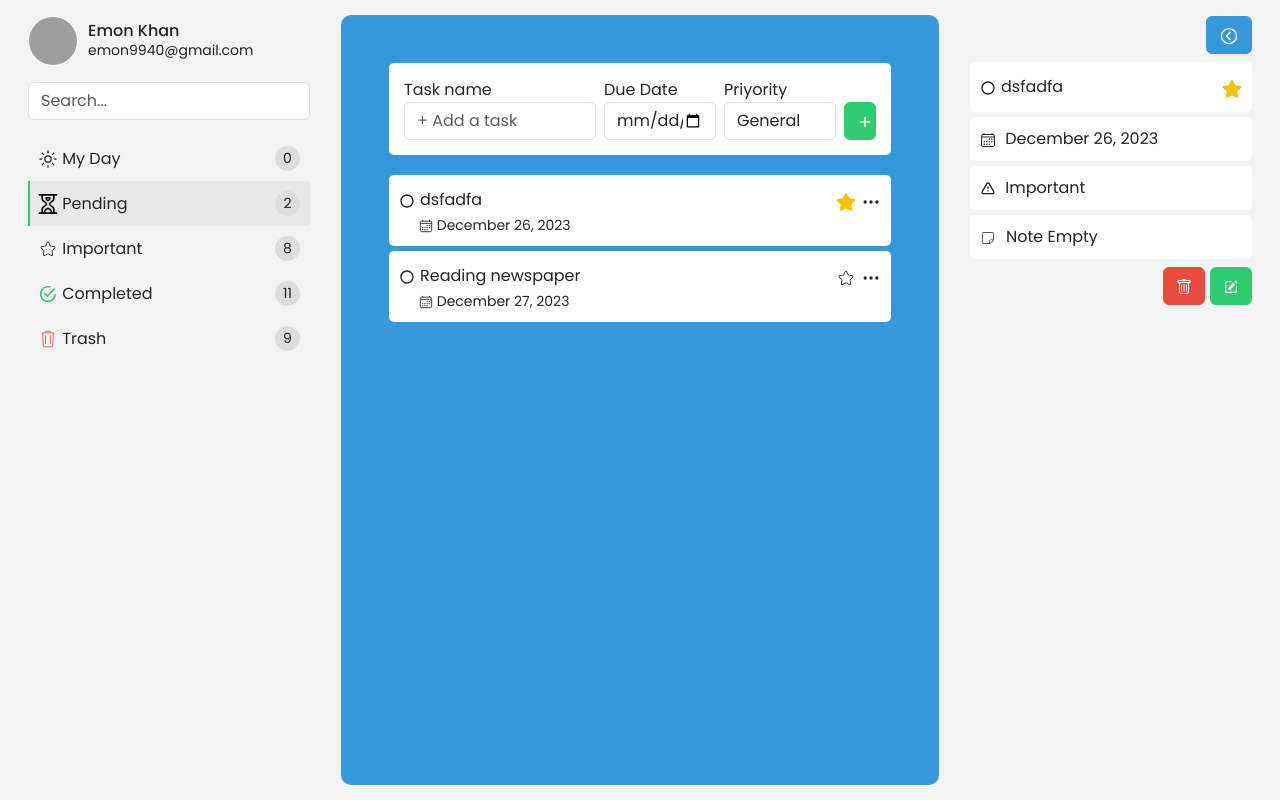
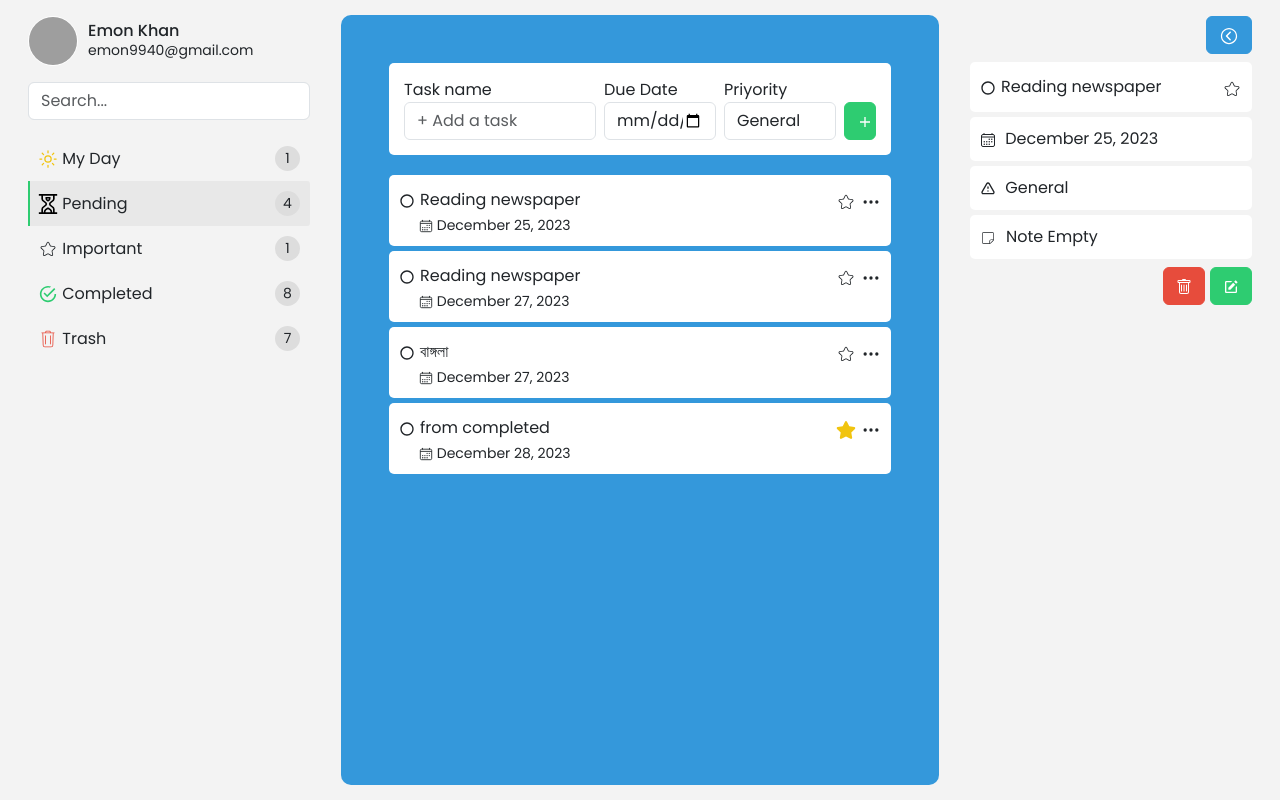
Before and after one commit to codersemon/todo-app-with-json-server, a React (Vite) app: page / in a window 1280 px wide. Both pictures are taken after a click on the element 1185 px from the left and 200 px from the top of the page. Built offline with nearby package versions, Linux system fonts and the light colour scheme; data requests are answered from the project's data file; grey boxes are pictures that could not be loaded.

Commit message:
task single trash, restore & permanent delete added

```diff
--- a/server/db.json
+++ b/server/db.json
@@ -36,7 +36,7 @@
       "task_name": "Reading newspaper",
       "due_date": "2023-12-25",
       "priyority": "General",
-      "status": "Deleted",
+      "status": "Pending",
       "id": 5,
       "note": "",
       "completedAt": ""
@@ -68,19 +68,10 @@
       "note": ""
     },
     {
-      "task_name": "unknown task",
-      "due_date": "2023-12-25",
-      "priyority": "General",
-      "status": "Deleted",
-      "id": 9,
-      "note": "",
-      "completedAt": ""
-    },
-    {
       "task_name": "Reading newspaper",
       "due_date": "2023-12-27",
       "priyority": "General",
-      "status": "Pending",
+      "status": "Deleted",
       "id": 10,
       "completedAt": "",
       "note": ""
@@ -98,25 +89,16 @@
       "task_name": "Reading newspaper",
       "due_date": "2023-12-27",
       "priyority": "General",
-      "status": "Completed",
+      "status": "Pending",
       "id": 12,
-      "completedAt": 1703523296847,
+      "completedAt": "",
       "note": ""
-    },
-    {
-      "task_name": "Lorem ipsum dolor sit amet. Qui quia omnis nam modi architecto aut velit consequatur. Aut eius pariatur ut voluptatem natus et repellat sint? Qui possimus aspernatur et consequuntur quisquam sit sapiente quis est corrupti pariatur sed sequi repellendus? Sed optio ullam aut sunt iusto et amet fuga aut modi enim aut ullam sunt et illum fugiat.",
-      "due_date": "2023-12-20",
-      "priyority": "General",
-      "status": "Deleted",
-      "id": 13,
-      "completedAt": "",
-      "note": "Lorem ipsum dolor sit amet. Qui quia omnis nam modi architecto aut velit consequatur. Aut eius pariatur ut voluptatem natus et repellat sint? Qui possimus aspernatur et c"
     },
     {
       "task_name": "dsfadfa",
       "due_date": "2023-12-26",
       "priyority": "Important",
-      "status": "Pending",
+      "status": "Deleted",
       "id": 14,
       "completedAt": "",
       "note": ""
@@ -149,24 +131,6 @@
       "note": ""
     },
     {
-      "task_name": "MERN Live Class attend",
-      "due_date": "2023-12-26",
-      "priyority": "Important",
-      "status": "Completed",
-      "id": 18,
-      "completedAt": 1703602130730,
-      "note": ""
-    },
-    {
-      "task_name": "dfsafas",
-      "due_date": "2023-12-07",
-      "priyority": "General",
-      "status": "Deleted",
-      "id": 19,
-      "completedAt": "",
-      "note": ""
-    },
-    {
       "task_name": "fdasfsa",
       "due_date": "2023-12-27",
       "priyority": "General",
@@ -186,9 +150,9 @@
       "task_name": "Reading newspaper",
       "due_date": "2023-12-28",
       "priyority": "Important",
-      "status": "Completed",
+      "status": "Deleted",
       "id": 22,
-      "completedAt": 1703603847227,
+      "completedAt": "",
       "note": ""
     },
     {
@@ -210,10 +174,25 @@
     {
       "task_name": "বাঙ্গলা",
       "due_date": "2023-12-27",
+      "priyority": "General",
+      "status": "Pending",
+      "note": "",
+      "id": 25
+    },
+    {
+      "task_name": "today task",
+      "due_date": "2023-12-28",
       "priyority": "Important",
-      "status": "Deleted",
-      "note": "do follow আপডেট আবার",
-      "id": 25
+      "note": "",
+      "id": 26
+    },
+    {
+      "task_name": "from completed",
+      "due_date": "2023-12-28",
+      "priyority": "Important",
+      "status": "Pending",
+      "note": "",
+      "id": 27
     }
   ]
 }
--- a/src/App.jsx
+++ b/src/App.jsx
@@ -227,9 +227,7 @@ function App() {
     // update input value
     setSearchInput(e.target.value);
 
-    // const response = await axios.get(`http://localhost:7000/todos?q=${e.target.value}`);
-    // setAllTasks(response.data);
-
+    // show search result
     getAllTask("Search", e.target.value);
   };
 
@@ -248,7 +246,7 @@ function App() {
     const pendingCount = response.data.filter((item) => item.status == 'Pending').length;
     const completedCount = response.data.filter((item) => item.status == 'Completed').length;
     const trashCount = response.data.filter((item) => item.status == 'Deleted').length;
-    const importantCount = response.data.filter((item) => item.priyority == 'Important').length;
+    const importantCount = response.data.filter((item) => item.priyority == 'Important' && item.status == 'Pending').length;
     const myDayCount = response.data.filter((item) => item.due_date == todayFormat && item.status == 'Pending').length;
 
     // updating counter state
@@ -437,7 +435,8 @@ function App() {
                               {trimText(item.task_name, 20)}
                             </p>
                             <p className="actions d-flex align-items-center">
-                              <span
+                              {/* show priyority control option only for pending task  */}
+                            {item.status == 'Pending' && <span
                                 title="Priyority Control"
                                 onClick={(e) => {
                                   e.stopPropagation();
@@ -449,7 +448,7 @@ function App() {
                                 ) : (
                                   <FaStar className="important" />
                                 )}
-                              </span>
+                              </span> }
                               <span
                                 onClick={(e) => {
                                   e.stopPropagation();
@@ -460,6 +459,7 @@ function App() {
                                 <HiOutlineDotsHorizontal />
                               </span>
                             </p>
+
                           </div>
                           <div className="task_bottom d-flex">
                             <p className="due_date"><IoCalendarOutline /> {" "}
@@ -472,9 +472,10 @@ function App() {
                       );
                     })
                   ) : (
-                    <p className="text-center">
-                      JSON SERVER IS OFFLINE NOW / No Task Found
-                    </p>
+                    <h3 className="text-center">
+                      No Task Found <br />
+                      <img src="https://media4.giphy.com/media/YpixItKwvW5VQF3bLP/giphy.gif" alt="" />
+                    </h3>
                   )}
                 </ul>
               </div>
--- a/src/App.scss
+++ b/src/App.scss
@@ -45,7 +45,7 @@
           background-color: var(--hover-bg-default);
         }
 
-        &:nth-child(2) {
+        &:nth-child(1) {
           svg {
             color: var(--yellow);
           }
--- a/src/component/singeTaskOptions/SingeTaskOptions.jsx
+++ b/src/component/singeTaskOptions/SingeTaskOptions.jsx
@@ -1,5 +1,8 @@
 // dependencies
-import { RiCheckboxBlankCircleLine } from "react-icons/ri";
+import {
+  RiCheckboxBlankCircleLine,
+  RiDeleteBin2Fill,
+} from "react-icons/ri";
 import "./SingeTaskOptions.scss";
 import { CiStar, CiStickyNote } from "react-icons/ci";
 import { IoCalendarOutline } from "react-icons/io5";
@@ -12,7 +15,7 @@ import { useEffect, useState } from "react";
 import axios from "axios";
 import { Toast, inputDateToReadableDate } from "../../utils/utils";
 import { IoIosArrowDropleft, IoMdCheckmarkCircleOutline } from "react-icons/io";
-import { FaRegClipboard, FaStar } from "react-icons/fa";
+import { FaRegClipboard, FaStar, FaTrashRestore } from "react-icons/fa";
 import Swal from "sweetalert2";
 
 const SingeTaskOptions = ({
@@ -21,7 +24,7 @@ const SingeTaskOptions = ({
   handleTaskComplete,
   handleImportantOrGeneral,
   getAllTask,
-  setLeftSidebarNav
+  setLeftSidebarNav,
 }) => {
   // getting single task
   const [singleTask, setSingleTask] = useState({});
@@ -93,39 +96,66 @@ const SingeTaskOptions = ({
   };
 
   /**
-   * DELETE ACTION
+   * TRASH, DELETE, RESTORE ACTION
    */
-  const handleTrash = () => {
-    // getting confirmation from the user
+  const handleTrashRestoreDelete = async (type) => {
+    switch (type) {
+      // send task in 'Trash'
+      case "Trash":
+        await axios.patch(`http://localhost:7000/todos/${singleTask.id}`, {
+          status: "Deleted",
+        });
+        Toast.fire({ title: "Task moved in Trash", timer: 2000 });
+
+        // set 'Deleted' nav active
+        setLeftSidebarNav("Deleted");
+
+        // update 'Deleted' task view
+        getAllTask("Deleted");
+        break;
+
+      // Permanently 'Delete' Task
+      case "Delete":
         Swal.fire({
-      title: "Are you Sure?",
+          title: "Do you want to delete permanently?",
           showCancelButton: true,
           confirmButtonText: "Yes, Delete",
           icon: "question",
         }).then((result) => {
-      /* Read more about isConfirmed, isDenied below */
           if (result.isConfirmed) {
-        // set task status as 'Deleted'
-        axios.patch(`http://localhost:7000/todos/${singleTask.id}`, {
-          status: "Deleted",
+            axios.delete(`http://localhost:7000/todos/${singleTask.id}`);
+
+            Swal.fire("Permanently deleted!", "", "success");
+
+            // set 'Deleted' nav active
+            setLeftSidebarNav("Deleted");
+
+            // update 'Deleted' task view
+            getAllTask("Deleted");
+          }
         });
+        break;
+
+      // Restore task in 'Pending'
+      case "Pending":
+        await axios.patch(`http://localhost:7000/todos/${singleTask.id}`, {
+          status: "Pending",
+        });
+        Toast.fire({ title: "Task moved in Pending", timer: 2000 });
+
+        // set 'Pending' nav active
+        setLeftSidebarNav("Pending");
+
+        // update 'Pending' task view
+        getAllTask("Pending");
+        break;
+    }
 
     // hide edit view if edit is opened
     setEditView(false);
 
     // close right sidebar
     handleRightSidebarClose();
-
-        // set 'Deleted' nav active
-        setLeftSidebarNav("Deleted");
-
-        // Show message to user
-        Swal.fire("Deleted!", "", "success");
-
-        // update pending task view
-        getAllTask("Deleted");
-      }
-    });
   };
 
   return (
@@ -162,6 +192,7 @@ const SingeTaskOptions = ({
                   <span>{singleTask.task_name}</span>
                 </p>
 
+                {singleTask.status == "Pending" && (
                   <p className="actions d-flex align-items-center">
                     <span
                       title="Priyority Control"
@@ -177,6 +208,7 @@ const SingeTaskOptions = ({
                       )}
                     </span>
                   </p>
+                )}
               </div>
             </li>
           </ul>
@@ -277,10 +309,13 @@ const SingeTaskOptions = ({
         </div>
       )}
 
-      {/* show 'EDIT & DELETE' option if task is 'PENDING' */}
+      {/* show 'EDIT & TRASH' button if task is 'PENDING' */}
       {singleTask.status == "Pending" && (
         <div className="mt-2 d-flex justify-content-end single_action_wrap">
-          <Button className="delete_btn" onClick={handleTrash}>
+          <Button
+            className="delete_btn"
+            onClick={() => handleTrashRestoreDelete("Trash")}
+          >
             <BsTrash />
           </Button>
           <Button
@@ -291,6 +326,27 @@ const SingeTaskOptions = ({
           </Button>
         </div>
       )}
+
+      {/* show 'RESTORE & PERMANTEN DELETE' button if task is not 'PENDING' */}
+      {singleTask.status != "Pending" && (
+        <div className="mt-2 d-flex justify-content-end single_action_wrap">
+          <Button
+            className="restore_btn"
+            title="Restore task"
+            onClick={() => handleTrashRestoreDelete("Pending")}
+          >
+            <FaTrashRestore />
+          </Button>
+
+          <Button
+            className="delete_btn"
+            title="Permanently delete"
+            onClick={() => handleTrashRestoreDelete("Delete")}
+          >
+            <RiDeleteBin2Fill />
+          </Button>
+        </div>
+      )}
     </>
   );
 };
--- a/src/component/singeTaskOptions/SingeTaskOptions.scss
+++ b/src/component/singeTaskOptions/SingeTaskOptions.scss
@@ -56,4 +56,8 @@
         background-color: var(--primary-color) !important;
         border-color: var(--primary-color) !important;
     }
+    .restore_btn{
+        background-color: var(--yellow) !important;
+        border-color: var(--yellow) !important;
+    }
 }
```
Lines whose indentation alone changed are shown as unchanged.
